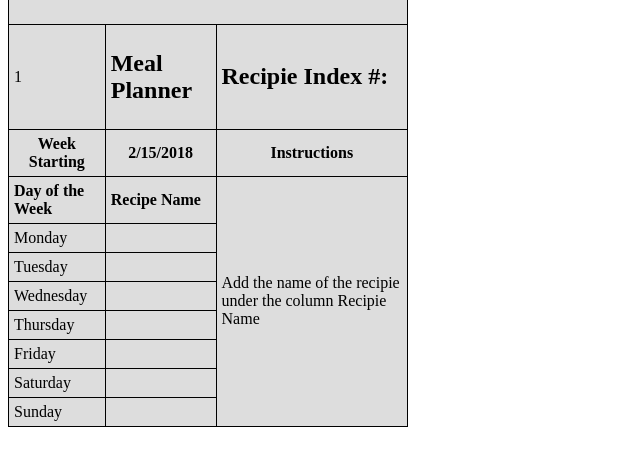
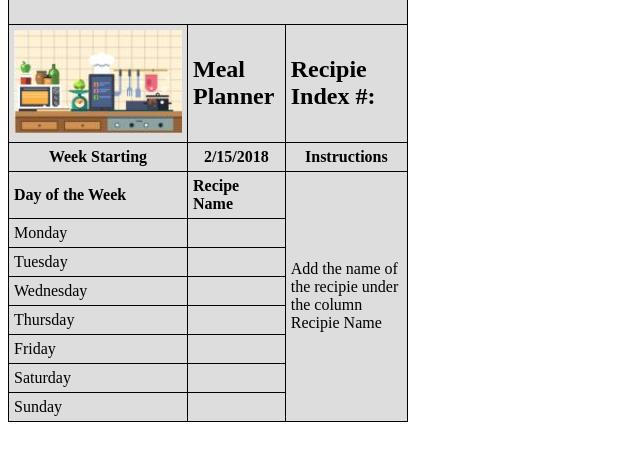
Before and after one commit to DubiousLlama/PortfolioSite, a plain HTML site: page module02.html in a window 1280 px wide. Shown: the part 75-540 px from the top of the page, without its empty margins (0-640 px from the left). Drawn offline with Linux system fonts and the light colour scheme.

Commit message:
Troubleshooting02

```diff
--- a/module02.html
+++ b/module02.html
@@ -12,7 +12,7 @@
                 <td colspan="3"><h1>HTML Table Example</h1> </td>
             </tr>
             <tr>
-                <td>1</td>
+                <td><img src="/images/KitchenClipArt.jpg"></td>
                 <td><h2>Meal Planner</h2></td>
                 <td><h2>Recipie Index #:</h2></td>
             </tr>
```
